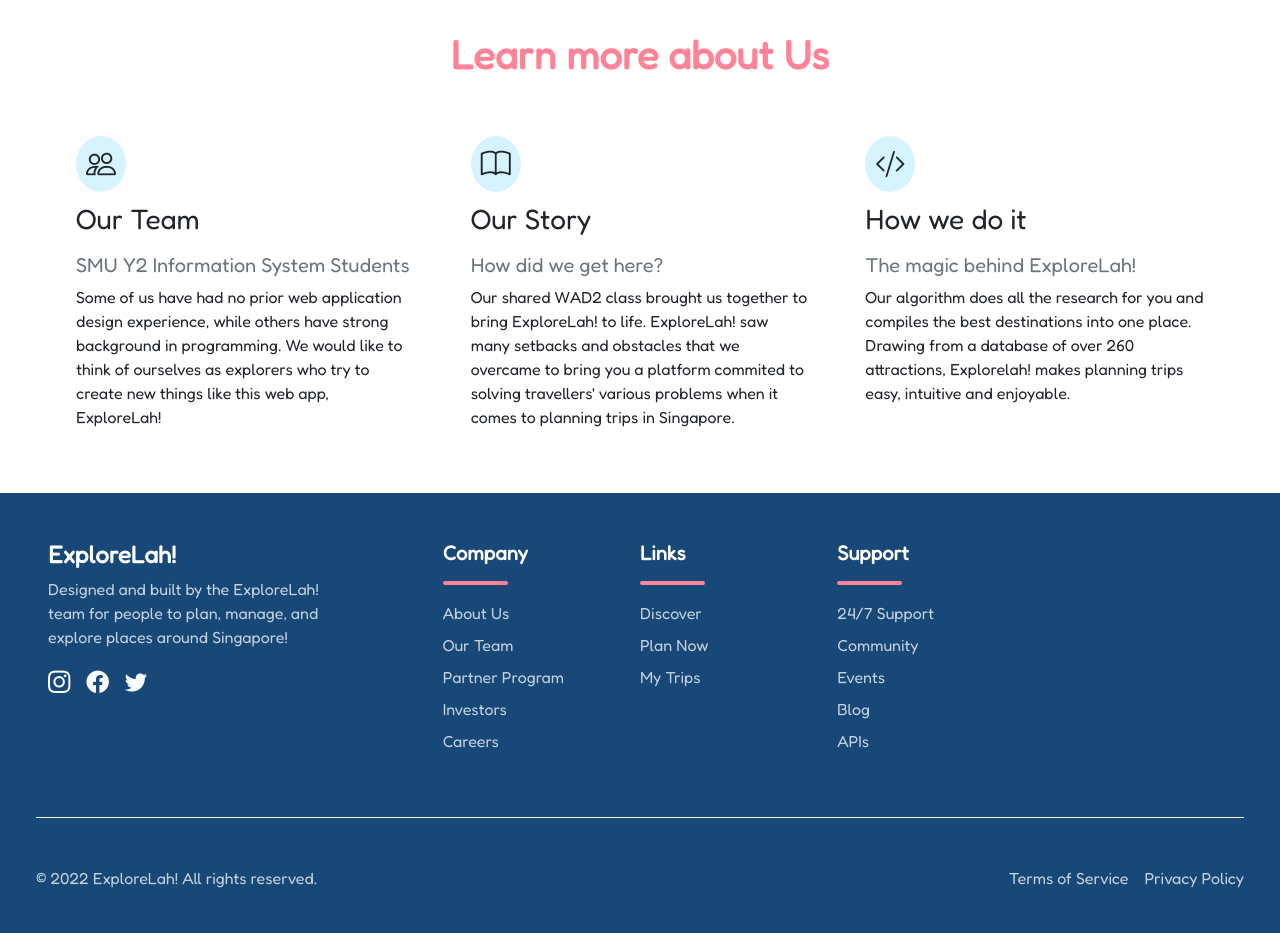
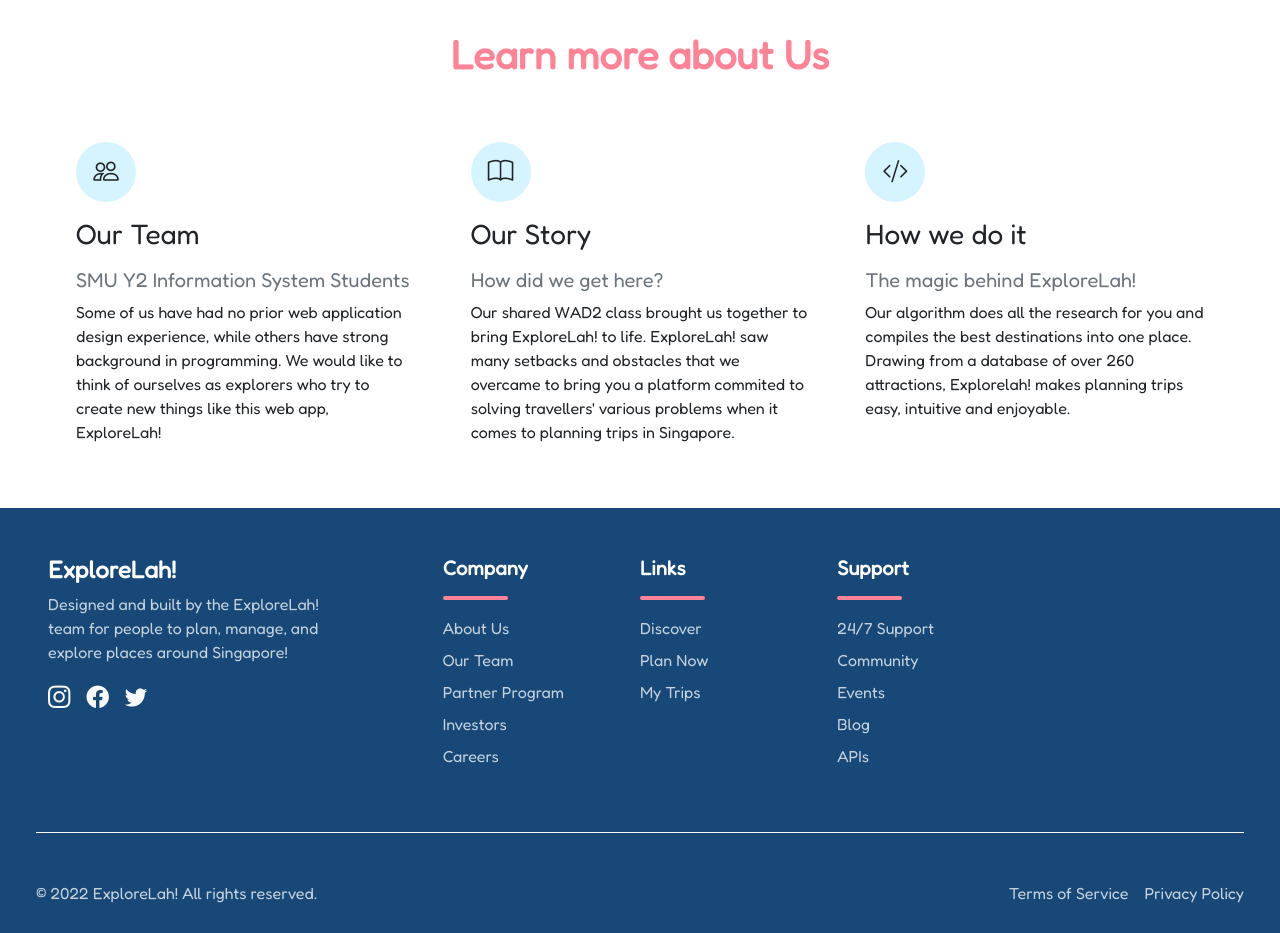
Before and after one commit to ngkangting/ExploreLah, a Vue app: page /aboutus in a window 1280 px wide. Shown: the part 1640-2573 px from the top of the page. Built offline with nearby package versions, Linux system fonts and the light colour scheme; no server answers; what @lottiefiles/vue-lottie-player would draw is missing.

Commit message:
fixed about us card

```diff
--- a/src/components/common/AboutCard.vue
+++ b/src/components/common/AboutCard.vue
@@ -2,7 +2,10 @@
   <div class="col">
     <div class="card w-100" style="border:none">
       <div class="card-body">
-        <i :class="icon" class="rounded-circle" style="font-size:30px; background-color:#d6f4ff; padding:10px"></i>
+        <div class="d-flex justify-content-center align-items-center rounded-circle"
+          style="height: 60px; width: 60px; background-color: #d6f4ff">
+          <i :class="icon" style="font-size: 1.6rem"></i>
+        </div>
         <h3 class="card-title mt-3">{{ title }}</h3>
         <h5 class="card-text mt-3 text-muted">{{ subtitle }}</h5>
         <p class="card-text">{{ content }}</p>
```
